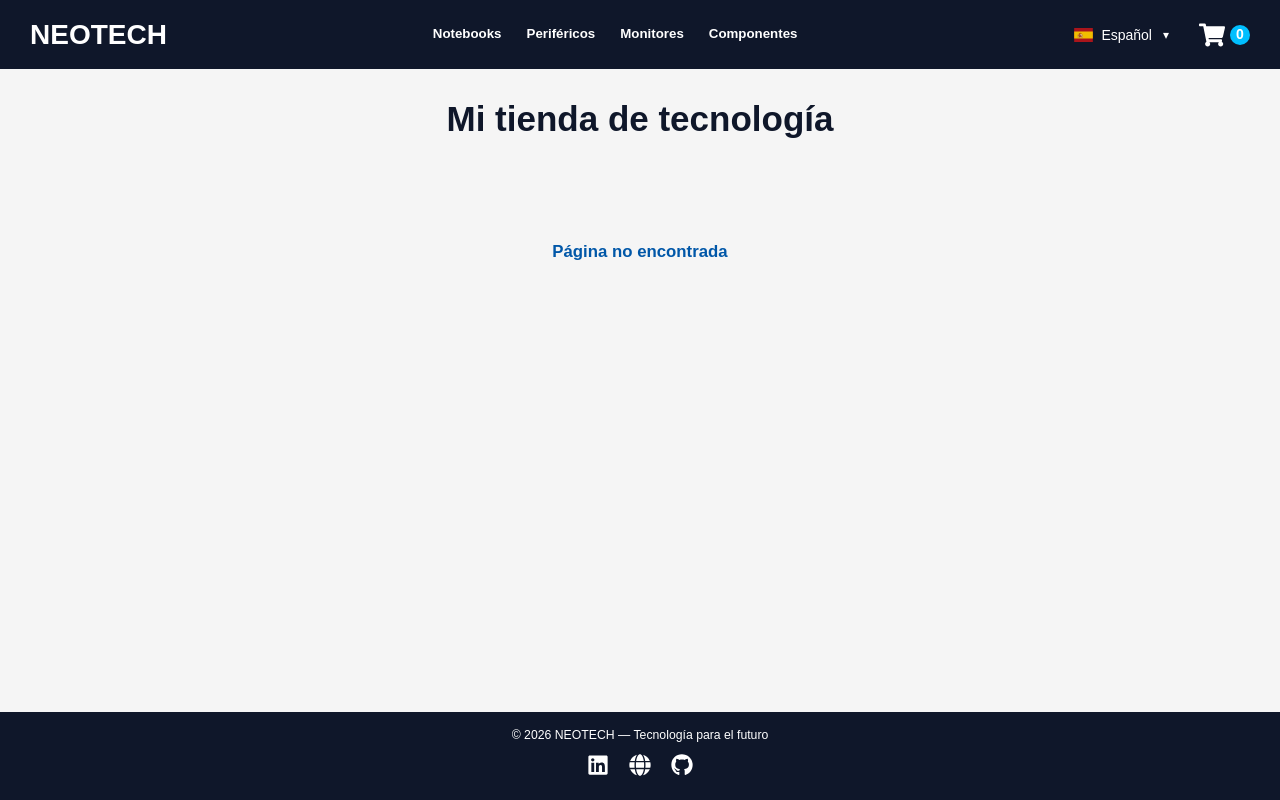
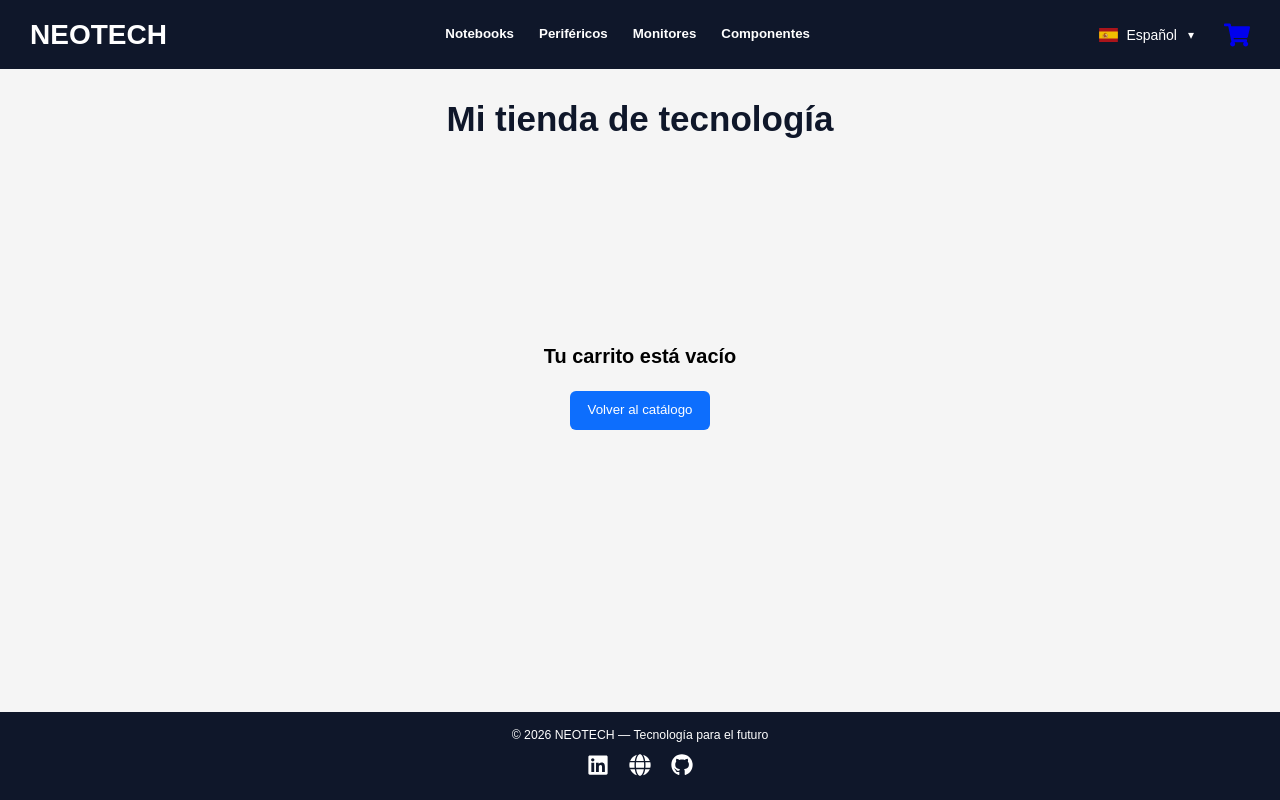
Before and after one commit to DarkNeo-1981/neotech-ecommerce, a React (Vite) app: page /cart in a window 1280 px wide. Built offline with nearby package versions, Linux system fonts and the light colour scheme.

Commit message:
feat: agregar vista y contador dinamico del carrito

```diff
--- a/src/App.jsx
+++ b/src/App.jsx
@@ -7,6 +7,7 @@ import ItemDetailContainer from "./components/ItemDetailContainer/ItemDetailCont
 import { useTranslation } from "react-i18next";
 import { BrowserRouter, Route, Routes } from "react-router-dom";
 import NotFound from "./components/NotFound/NotFound";
+import Cart from "./components/Cart/Cart";
 
 function App() {
   const { t } = useTranslation();
@@ -25,6 +26,7 @@ function App() {
             <Route path="/" element={<ItemListContainer />} />
             <Route path="/category/:categoryId" element={<ItemListContainer />}/>
             <Route path="/item/:id" element={<ItemDetailContainer />} />
+            <Route path="/cart" element={<Cart />} />
             <Route path="*" element={<NotFound />} />
           </Routes>
         </main>
--- /dev/null
+++ b/src/components/Cart/Cart.css
@@ -0,0 +1,111 @@
+
+.cart-container {
+  width: 90%;
+  max-width: 1000px;
+  margin: 40px auto;
+  padding: 20px;
+}
+
+.cart-container h1 {
+  text-align: center;
+  margin-bottom: 30px;
+}
+
+.cart-list {
+  display: flex;
+  flex-direction: column;
+  gap: 20px;
+}
+
+.cart-item {
+  display: flex;
+  align-items: center;
+  gap: 20px;
+  padding: 20px;
+  border: 1px solid #ddd;
+  border-radius: 10px;
+}
+
+.cart-item-image {
+  width: 120px;
+  height: 120px;
+  object-fit: contain;
+}
+
+.cart-item-info {
+  flex: 1;
+}
+
+.cart-item-info h2 {
+  margin-bottom: 10px;
+}
+
+.cart-item-info p {
+  margin: 5px 0;
+}
+
+.cart-item-subtotal {
+  font-weight: bold;
+}
+
+.cart-remove-button,
+.cart-clear-button,
+.cart-checkout-button,
+.cart-back-button {
+  padding: 10px 18px;
+  border: none;
+  border-radius: 6px;
+  cursor: pointer;
+  text-decoration: none;
+}
+
+.cart-remove-button {
+  background-color: #dc3545;
+  color: white;
+}
+
+.cart-summary {
+  margin-top: 30px;
+  text-align: right;
+}
+
+.cart-actions {
+  display: flex;
+  justify-content: flex-end;
+  gap: 15px;
+  margin-top: 20px;
+}
+
+.cart-clear-button {
+  background-color: #6c757d;
+  color: white;
+}
+
+.cart-checkout-button {
+  background-color: #198754;
+  color: white;
+}
+
+.cart-back-button {
+  display: inline-block;
+  margin-top: 20px;
+  background-color: #0d6efd;
+  color: white;
+}
+
+.cart-empty {
+  min-height: 350px;
+  display: flex;
+  flex-direction: column;
+  justify-content: center;
+  align-items: center;
+  text-align: center;
+}
+
+.cart-empty h1 {
+  margin-bottom: 20px;
+}
+
+.cart-empty .cart-back-button {
+  margin-top: 0;
+}
--- /dev/null
+++ b/src/components/Cart/Cart.jsx
@@ -0,0 +1,91 @@
+
+import "./Cart.css";
+import { Link } from "react-router-dom";
+import { useCart } from "../../context/CartContext";
+
+function Cart() {
+  const {
+    cart,
+    removeItem,
+    clear,
+    totalPrice,
+  } = useCart();
+
+  if (cart.length === 0) {
+    return (
+      <section className="cart-container cart-empty">
+        <h1>Tu carrito está vacío</h1>
+
+        <Link to="/" className="cart-back-button">
+          Volver al catálogo
+        </Link>
+      </section>
+    );
+  }
+
+  return (
+    <section className="cart-container">
+      <h1>Carrito de compras</h1>
+
+      <div className="cart-list">
+        {cart.map((item) => (
+          <div className="cart-item" key={item.id}>
+            <img
+              src={item.img}
+              alt={item.name}
+              className="cart-item-image"
+            />
+
+            <div className="cart-item-info">
+              <h2>{item.name}</h2>
+
+              <p>
+                Cantidad: {item.quantity}
+              </p>
+
+              <p>
+                Precio unitario: $
+                {item.price.toLocaleString("es-AR")}
+              </p>
+
+              <p className="cart-item-subtotal">
+                Subtotal: $
+                {(
+                  item.price * item.quantity
+                ).toLocaleString("es-AR")}
+              </p>
+            </div>
+
+            <button
+              className="cart-remove-button"
+              onClick={() => removeItem(item.id)}
+            >
+              Eliminar
+            </button>
+          </div>
+        ))}
+      </div>
+
+      <div className="cart-summary">
+        <h2>
+          Total: ${totalPrice.toLocaleString("es-AR")}
+        </h2>
+
+        <div className="cart-actions">
+          <button
+            className="cart-clear-button"
+            onClick={clear}
+          >
+            Vaciar carrito
+          </button>
+
+          <button className="cart-checkout-button">
+            Finalizar compra
+          </button>
+        </div>
+      </div>
+    </section>
+  );
+}
+
+export default Cart;
--- a/src/components/CartWidget/CartWidget.jsx
+++ b/src/components/CartWidget/CartWidget.jsx
@@ -1,13 +1,20 @@
 
 import "./CartWidget.css";
 import { FaShoppingCart } from "react-icons/fa";
+import { Link } from "react-router-dom";
+import { useCart } from "../../context/CartContext";
 
 function CartWidget() {
+  const { totalItems } = useCart();
+
   return (
-    <div className="cart-widget">
+    <Link to="/cart" className="cart-widget">
       <FaShoppingCart className="cart-icon" />
-      <span className="cart-count">0</span>
-    </div>
+
+      {totalItems > 0 && (
+        <span className="cart-count">{totalItems}</span>
+      )}
+    </Link>
   );
 }
 
```
